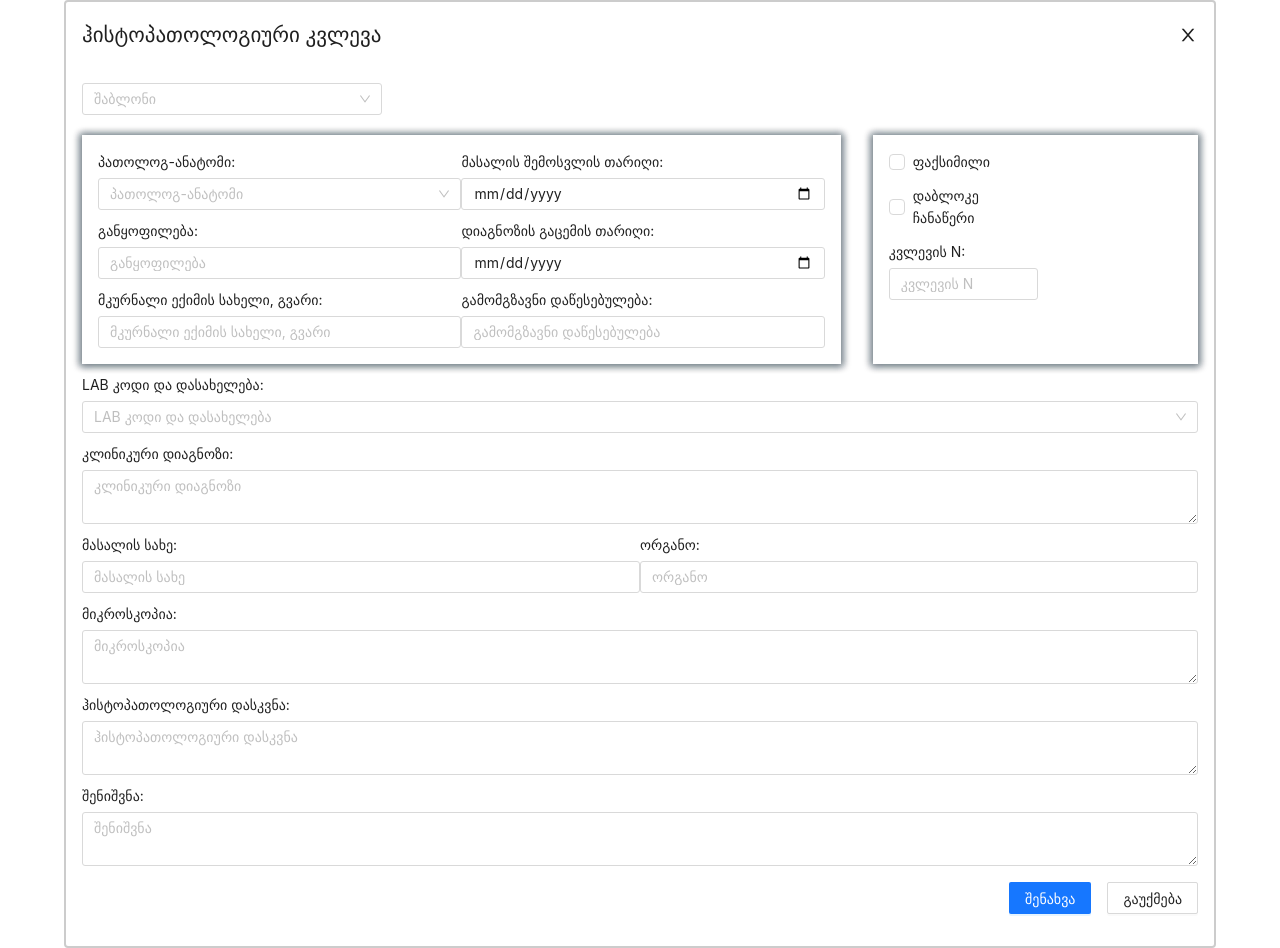
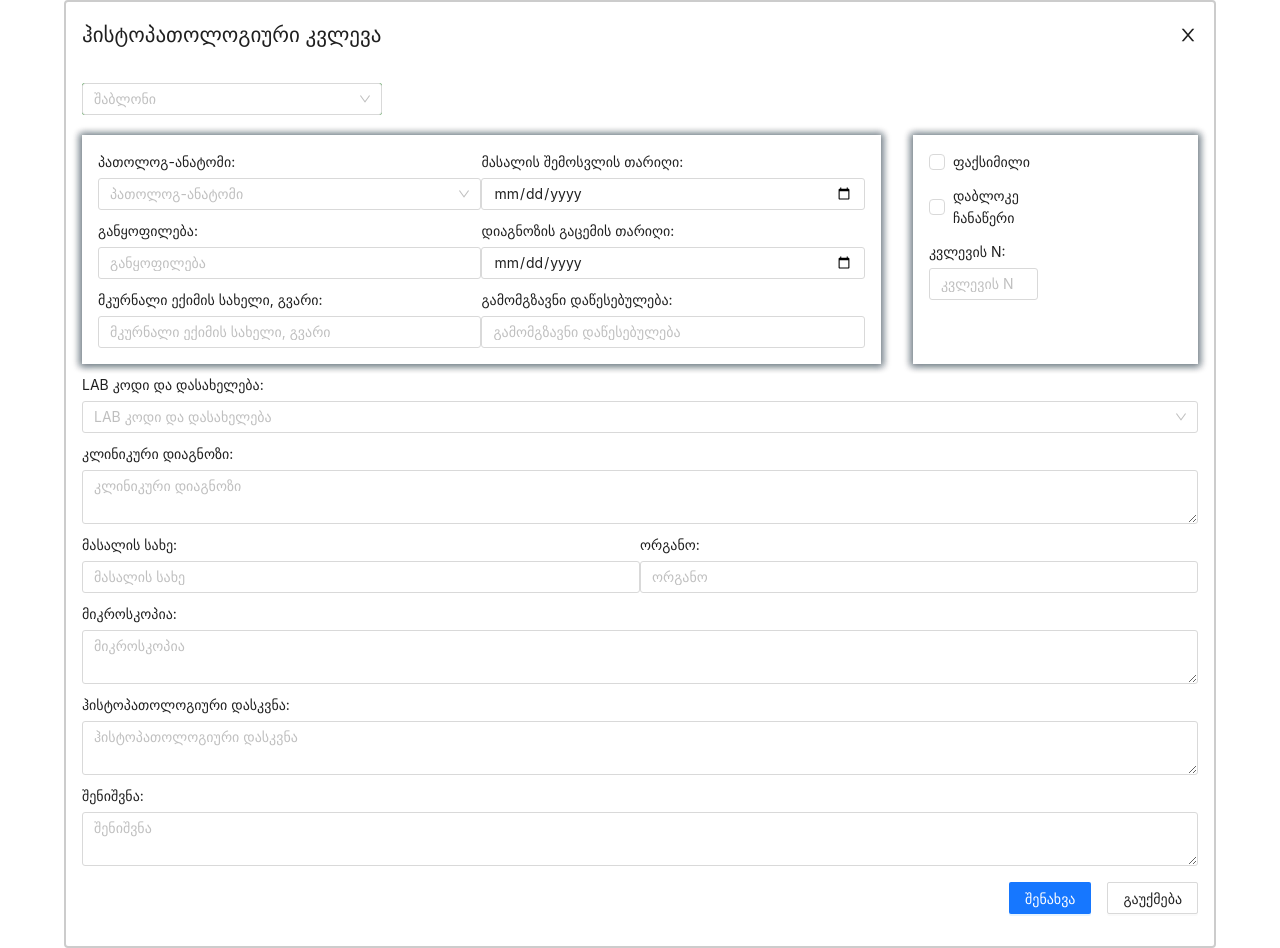
Before and after one commit to Makinloot/medsoft-3, a React (Vite) app: page / in a window 1280 px wide. Built offline with nearby package versions, Linux system fonts and the light colour scheme; no server answers.

Commit message:
fix details

```diff
--- a/src/modules/form/Form.jsx
+++ b/src/modules/form/Form.jsx
@@ -92,20 +92,20 @@ function InputField({
 }) {
   return (
     <div
-      className={styles.selectLabContainer}
+      className={styles.inputFieldContainer}
       style={margin && { margin: "10px 0" }}
     >
       <label>
-        {noLabel ? null : label}
+        {noLabel ? null : <span>{label}</span>}
         {textarea ? (
           <Input.TextArea
-            className={styles.selectLab}
+            className={styles.inputField}
             placeholder={label?.split(":")[0]}
           />
         ) : select ? (
           <Select
             className={
-              templateSelect ? styles.selectTemplate : styles.selectLab
+              templateSelect ? styles.selectTemplate : styles.inputField
             }
             placeholder={label?.split(":")[0]}
             size="middle"
--- a/src/modules/form/Form.module.css
+++ b/src/modules/form/Form.module.css
@@ -15,16 +15,16 @@
 
 .groupContainer {
   display: grid;
-  grid-template-columns: 0.7fr 0.3fr;
+  grid-template-columns: 1fr 0.3fr !important;
   justify-content: space-between;
   gap: 2rem;
 }
 
 .groupInputs {
   padding: 1rem;
-  /* padding-bottom: 0; */
   display: grid !important;
   grid-template-columns: 1fr 1fr;
+  align-items: flex-end;
   box-shadow: 0px -1px 7px 2px rgba(9, 30, 44, 0.2),
     0px 1px 7px 2px rgba(9, 30, 44, 0.2), 2px 1px 7px 2px rgba(9, 30, 44, 0.2),
     -2px 1px 7px 2px rgba(9, 30, 44, 0.2);
@@ -45,34 +45,24 @@
   width: 300px;
   margin-bottom: 20px;
   display: block;
+  background-color: green !important;
 }
 
-/* /////////////////////////////// */
-.selectLabContainer {
-  /* margin: 20px 0; */
-}
-
-.selectLabContainer input {
-  /* margin-top: 0px !important; */
+.inputFieldContainer input {
   margin-top: 5px;
 }
 
-.selectLab {
+.inputField {
   width: 100%;
   margin-top: 5px;
 }
-.selectLabContainer * {
+
+.inputFieldContainer * {
   border-radius: 3px !important;
 }
 
-.selectLabContainer input[type="date"] {
+.inputFieldContainer input[type="date"] {
   padding: 3px 11px;
-}
-
-/* /////////////////////////////// */
-
-.input {
-  border-radius: 2px;
 }
 
 .doubleInput {
```
